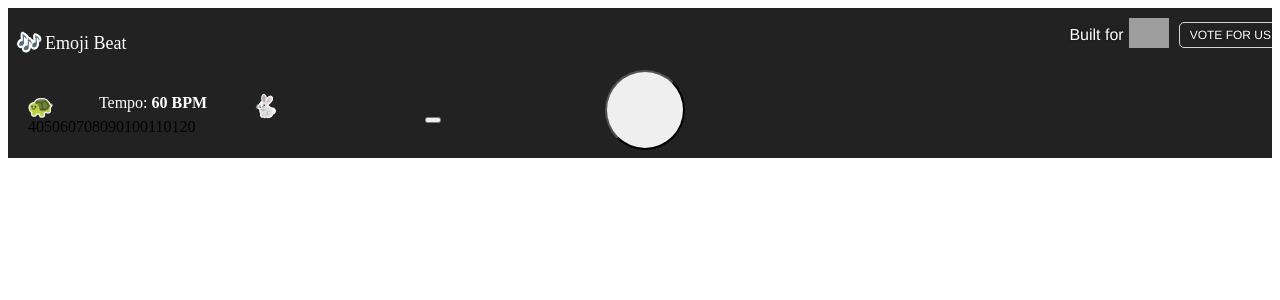
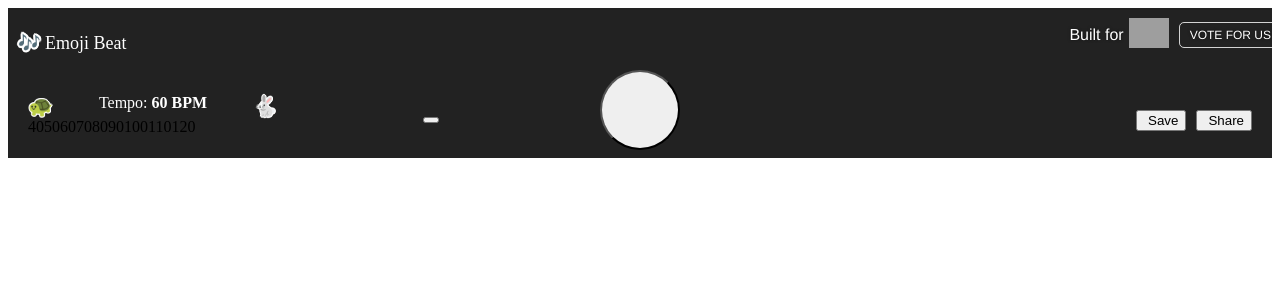
Before and after one commit to bobmk2/emoji-beat, a Next.js app: page /EditPage in a window 1280 px wide. Shown: the top 300 px of the page. Built offline with nearby package versions, Linux system fonts and the light colour scheme; grey boxes are pictures that could not be loaded.

Commit message:
Add save and share buttons

```diff
--- /dev/null
+++ b/src/components/common/SaveButton.tsx
@@ -0,0 +1,19 @@
+import * as React from 'react';
+import { Button } from 'react-bootstrap';
+import { SIcon } from './FontAwesomeIcon';
+
+type PropTypes = {
+  className?: string;
+  onClick: () => void;
+};
+
+const SaveButton = (props: PropTypes) => {
+  return (
+    <Button className={props.className} size='lg' variant='outline-light' onClick={props.onClick}>
+      <SIcon name='save' padding='right' />
+      Save
+    </Button>
+  );
+};
+
+export default SaveButton;
--- /dev/null
+++ b/src/components/common/ShareButton.tsx
@@ -0,0 +1,18 @@
+import * as React from 'react';
+import { Button } from 'react-bootstrap';
+import { SIcon } from './FontAwesomeIcon';
+
+type PropTypes = {
+  onClick: () => void;
+};
+
+const ShareButton = (props: PropTypes) => {
+  return (
+    <Button size='lg' variant='outline-info' onClick={props.onClick}>
+      <SIcon name='share-alt' padding='right' />
+      Share
+    </Button>
+  );
+};
+
+export default ShareButton;
--- a/src/components/edit/EditFooter.tsx
+++ b/src/components/edit/EditFooter.tsx
@@ -4,6 +4,8 @@ import { SIcon, RIcon } from '../common/FontAwesomeIcon';
 import { BackgroundColorLight, Border } from '../../types/colors';
 import { StyleSheet, css } from 'aphrodite';
 import BPMSlider from './BPMSlider';
+import SaveButton from '../common/SaveButton';
+import ShareButton from '../common/ShareButton';
 
 const styles = StyleSheet.create({
   root: {
@@ -27,6 +29,9 @@ const styles = StyleSheet.create({
     position: 'relative'
   },
   right: {
+    marginRight: '10px',
+    display: 'flex',
+    justifyContent: 'flex-end',
     width: '250px'
   },
   repeatButton: {
@@ -42,6 +47,9 @@ const styles = StyleSheet.create({
     height: '80px',
     width: '80px',
     borderRadius: '50%'
+  },
+  saveButton: {
+    marginRight: '10px'
   }
 });
 
@@ -89,7 +97,7 @@ const EditFooter = (props: PropTypes) => {
         <Button
           className={css(styles.repeatButton)}
           disabled={isPlayOn}
-          variant={isRepeatOn ? 'light' : 'outline-light'}
+          variant={isRepeatOn ? 'light' : 'outline-secondary'}
           onClick={handleClickRepeat}
           size='lg'
         >
@@ -105,7 +113,15 @@ const EditFooter = (props: PropTypes) => {
         </Button>
       </div>
       {/* Empty space */}
-      <div className={css(styles.right)} />
+      <div className={css(styles.right)}>
+        <SaveButton
+          className={css(styles.saveButton)}
+          onClick={() => {
+            console.log('clicked');
+          }}
+        />
+        <ShareButton onClick={() => {}} />
+      </div>
     </div>
   );
 };
--- a/src/components/edit/EditMain.tsx
+++ b/src/components/edit/EditMain.tsx
@@ -198,6 +198,7 @@ const EditMain = (props: PropTypes) => {
             soundIndex={soundIndex}
             emoji={line.emoji}
             buttonStates={line.buttonStates}
+            volume={line.volume}
             playbackRate={line.playbackRate}
             isMute={line.isMute}
           />
--- a/src/pages/EditPage.tsx
+++ b/src/pages/EditPage.tsx
@@ -32,7 +32,7 @@ const styles = StyleSheet.create({
 
 const EditPage = () => {
   const [tempo, setTempo] = React.useState(60);
-  const [isRepeatOn, setIsRepeatOn] = React.useState(false);
+  const [isRepeatOn, setIsRepeatOn] = React.useState(true);
   const [isPlayOn, setIsPlayOn] = React.useState(false);
   const [showSelectEmojiModal, setShowSelectEmojiModal] = React.useState(false);
 
```
